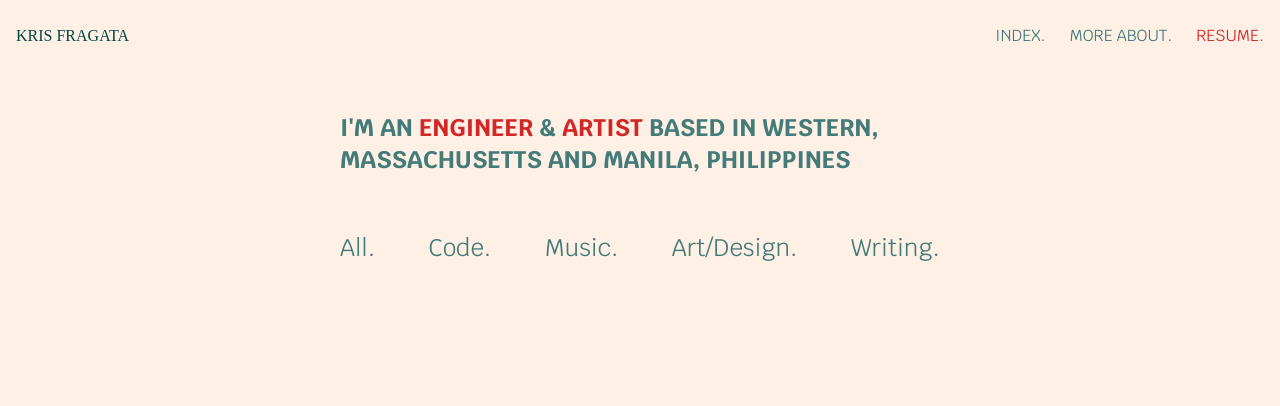
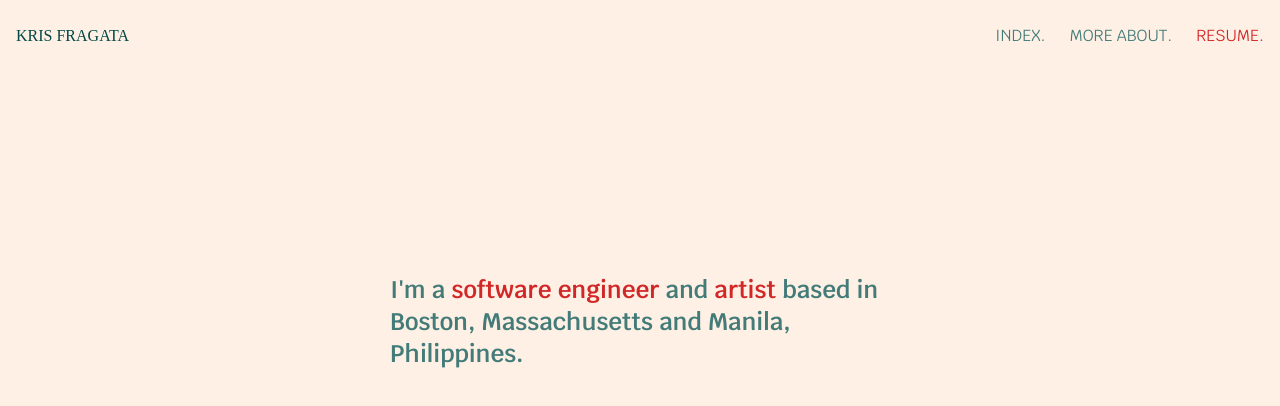
Before and after one commit to krisfragata/portfolio, a SvelteKit app: page / in a window 1280 px wide. Shown: the top 406 px of the page. Built offline with nearby package versions, Linux system fonts and the light colour scheme; a web font is replaced by a local one.

Commit message:
arranging home page

```diff
--- a/src/components/SectionWrapper.svelte
+++ b/src/components/SectionWrapper.svelte
@@ -4,7 +4,7 @@
 
 <!-- //styling component for sections //code allows to wrap sections in page seamlessly -->
 <section {id} class='min-h-screen flex flex-col items-center justify-center px-4'>
-  <div class="flex flex-col flex-1 max-w-[1400px] mx-auto w-full">
+  <div class="flex flex-col flex-1 max-w-[1400px] mx-auto w-full overflow-hidden">
 		<!-- //rendering slot renders child component inside wrappers -->
     <slot />
   </div>
--- a/src/routes/home/Home.svelte
+++ b/src/routes/home/Home.svelte
@@ -23,17 +23,17 @@
 </script>
 
 <SectionWrapper id="mini-about">
-	<div class="flex flex-col gap-4 flex-1 items-center justify-start">
+	<div class="max-h-[500px] flex flex-col gap-4 flex-1 overflow-hidden items-center justify-center">
 		<p
-			class="text-lg text-paragraphText font-bold sm:text-xl md:text-2xl text-left max-w-[600px] mx-auto w-full py-10"
+			class="text-lg text-paragraphText font-semibold sm:text-xl md:text-2xl text-left max-w-[500px] mx-auto w-full py-10"
 		>
-			I'M AN <span class="text-highlight">ENGINEER</span> &
-			<span class="text-highlight">ARTIST</span> BASED IN WESTERN, MASSACHUSETTS AND MANILA, PHILIPPINES
+			I'm a <span class="text-highlight">software engineer</span> and
+			<span class="text-highlight">artist</span> based in Boston, Massachusetts and Manila, Philippines.
 		</p>
-		<Tab activeTab={activeTab} on:tabChange={handleTabChange}/>
-		<WorksWrapper works={activeTab}>
+		<!-- <Tab activeTab={activeTab} on:tabChange={handleTabChange}/> -->
+		<!-- <WorksWrapper works={activeTab}> -->
 			<!-- add logic to which tab info is loaded -->
-			{#if activeTab === 'code'}
+			<!-- {#if activeTab === 'code'}
 				<Code />
 			{/if}
 			{#if activeTab === 'all'}
@@ -46,8 +46,8 @@
 				<Art />
 			{/if}
 			{#if activeTab === 'writing'}
-				<Writing />
-			{/if}
-		</WorksWrapper>
+				<Writing /> -->
+			<!-- {/if} -->
+		<!-- </WorksWrapper> -->
 	</div>
 </SectionWrapper>
```
Also changed, not shown: 1 other file (tests, documents, lock files or other folders).
